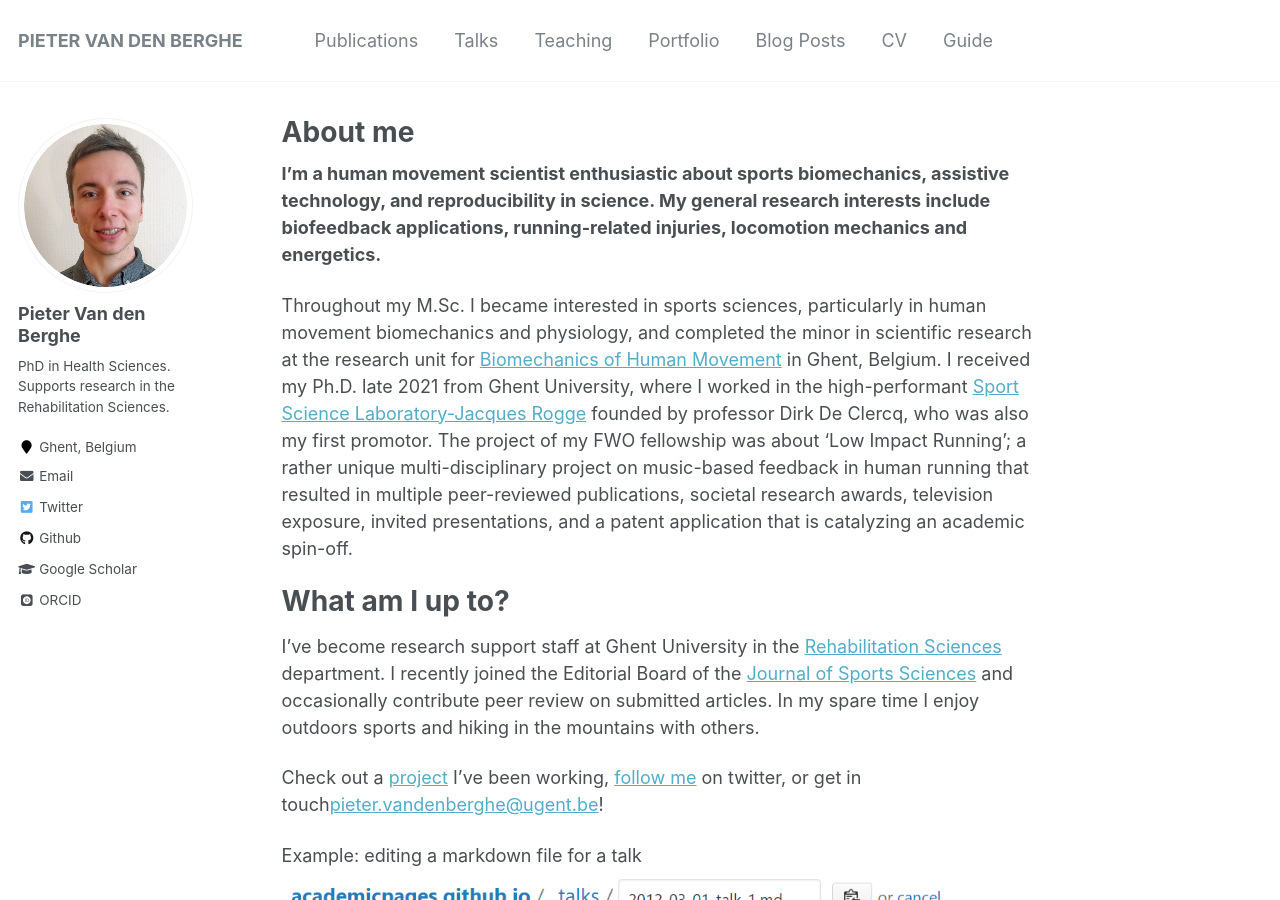
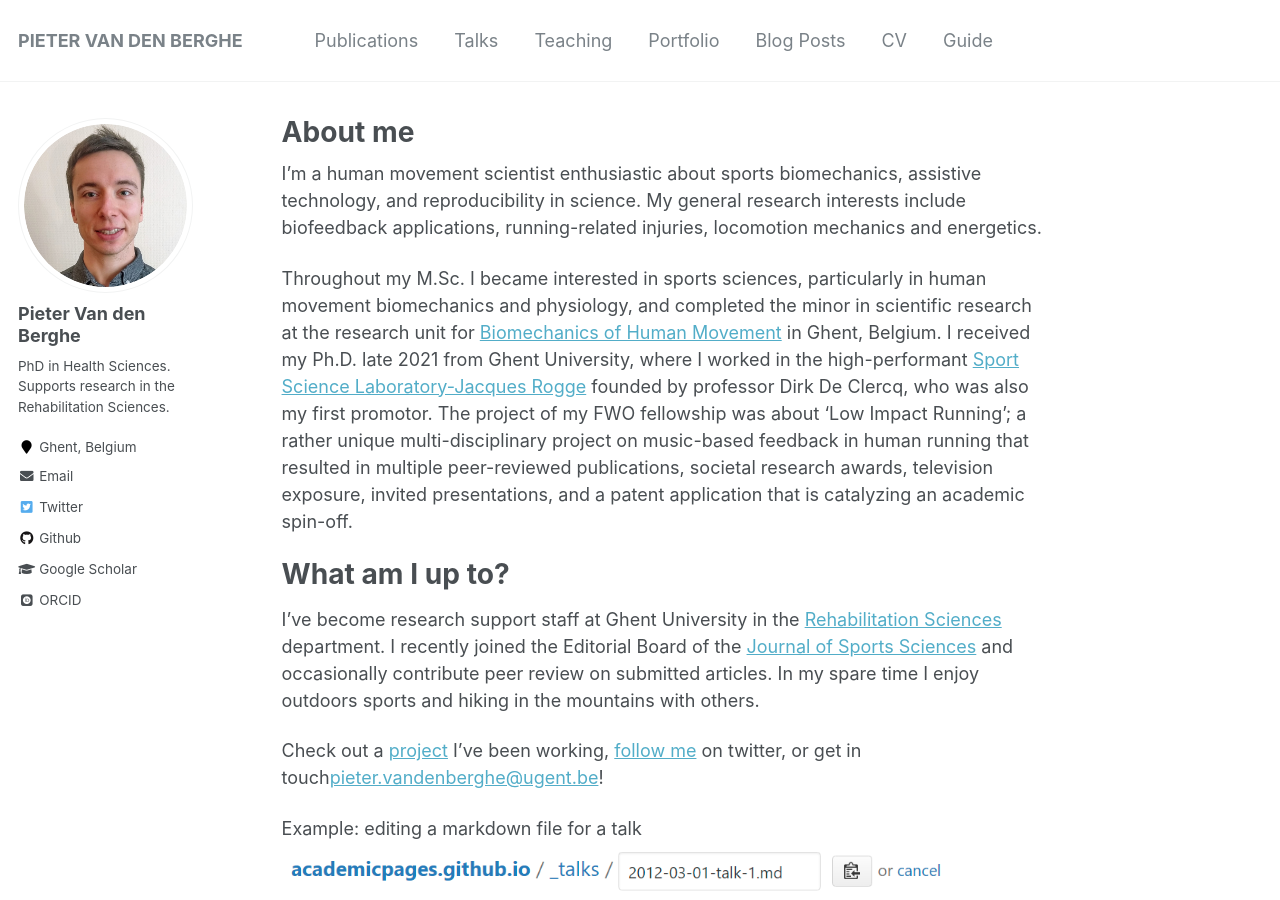
Before and after one commit to pivdnber/pivdnber.github.io, a Jekyll site: the page built from _pages/about.md, in a window 1280 px wide and 900 px high. Built offline with Jekyll 4.4.1, drawn with Linux system fonts in a browser that asks for light colours; some web fonts are replaced.

Commit message:
set first paragraph in regular font again

```diff
--- a/_pages/about.md
+++ b/_pages/about.md
@@ -8,7 +8,7 @@ redirect_from:
   - /about.html
 ---
 
-**I’m a human movement scientist enthusiastic about sports biomechanics, assistive technology, and reproducibility in science. My general research interests include biofeedback applications, running-related injuries, locomotion mechanics and energetics.**
+I’m a human movement scientist enthusiastic about sports biomechanics, assistive technology, and reproducibility in science. My general research interests include biofeedback applications, running-related injuries, locomotion mechanics and energetics.
 
 
 
```
